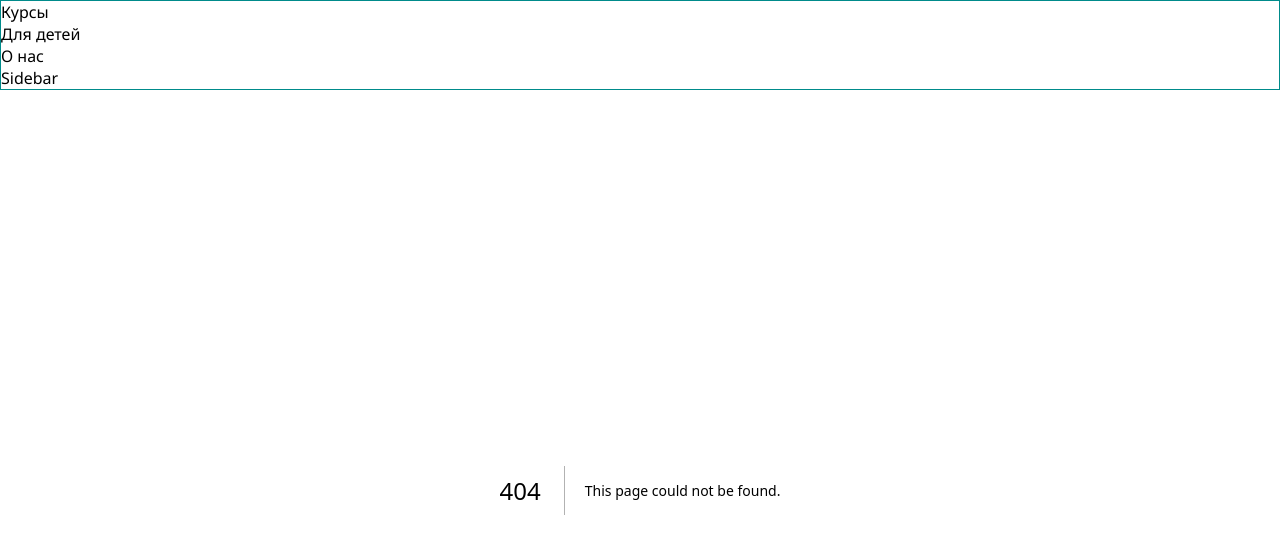
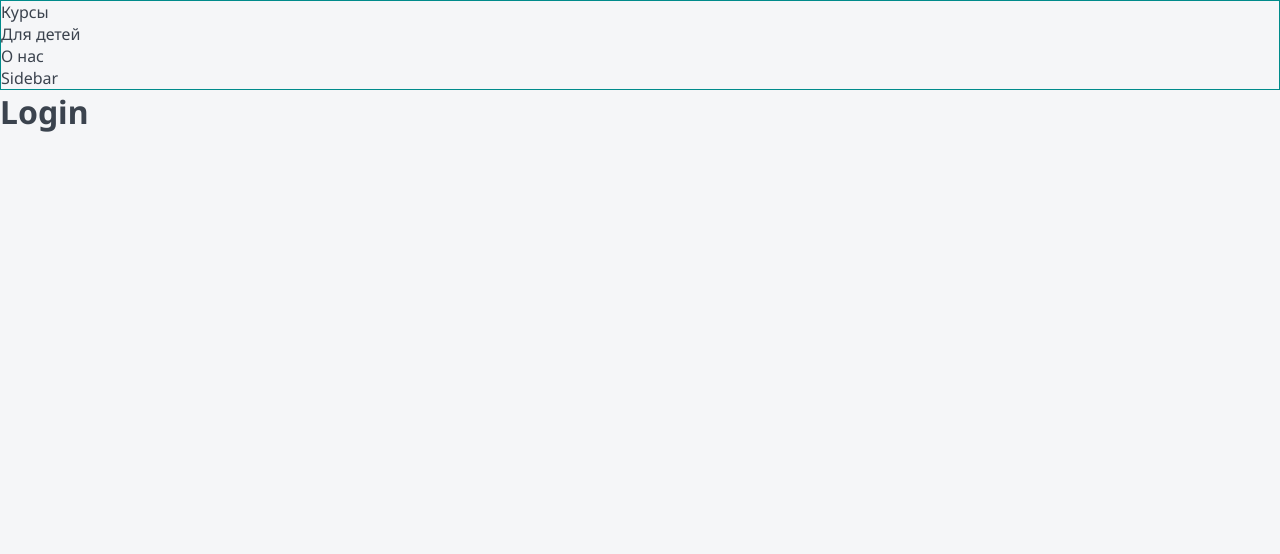
Before and after one commit to SergeiAmpilov/next-udemy, a Next.js app: page /login in a window 1280 px wide. Before the commit this address had no page. Shown: the top 554 px of the page. Built offline with nearby package versions, Linux system fonts and the light colour scheme.

Commit message:
feat: routes group

```diff
--- /dev/null
+++ b/app/(auth)/layout.tsx
@@ -0,0 +1,16 @@
+export const metadata = {
+  title: 'Next.js',
+  description: 'Generated by Next.js',
+}
+
+export default function RootLayout({
+  children,
+}: {
+  children: React.ReactNode
+}) {
+  return (
+    <html lang="en">
+      <body>{children}</body>
+    </html>
+  )
+}
--- /dev/null
+++ b/app/(auth)/login/page.tsx
@@ -0,0 +1,18 @@
+import { Metadata } from 'next';
+import React from 'react';
+
+
+
+export async function generateMetadata(): Promise<Metadata> {
+  return {
+    title: 'Login',
+  };
+}
+
+export default function About(): JSX.Element {
+  return (
+    <main>
+      <h1>Login</h1>
+    </main>
+  );
+}
```
Also changed, not shown: app/(site)/about/layout.tsx (renamed from app/about/layout.tsx), app/(site)/about/page.tsx (renamed from app/about/page.tsx), app/(site)/news/page.tsx (renamed from app/news/page.tsx), app/(site)/team/page.tsx (renamed from app/about/team/page.tsx).
